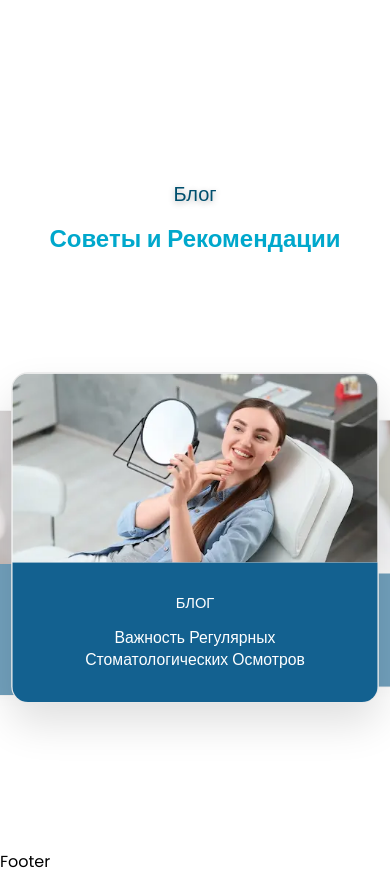
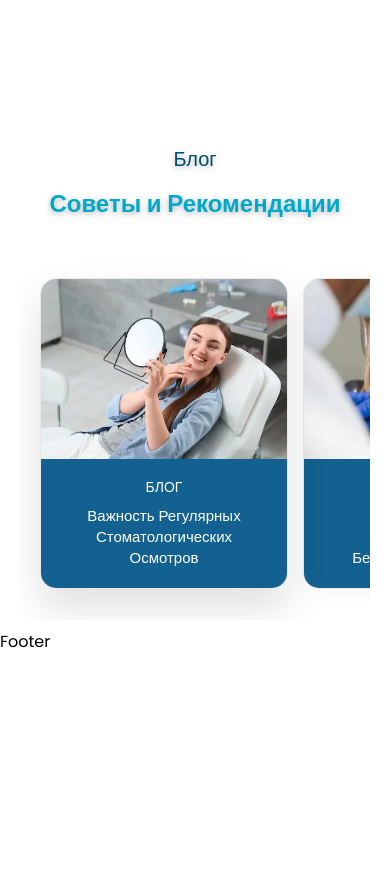
Before and after one commit to irinapodlisnyuk/stomatology-k32, a Next.js app: page / in a window 390 px wide. Shown: the part 4280-5152 px from the top of the page. After the commit the page ends 4932 px from the top, so only its background shows below. Built offline with nearby package versions, Linux system fonts and the light colour scheme.

Commit message:
blog mabile

```diff
--- a/src/app/page.tsx
+++ b/src/app/page.tsx
@@ -60,8 +60,9 @@ export default function HomePage() {
       <ScrollReveal>
         <Contact />
       </ScrollReveal>
-
-      <Blog />
+      <ScrollReveal>
+        <Blog />
+      </ScrollReveal>
     </>
   );
 }
--- a/src/components/Blog/Blog.module.scss
+++ b/src/components/Blog/Blog.module.scss
@@ -6,11 +6,11 @@
   overflow: hidden;
 
   @include m.vp-1023 {
-    padding: 60px 0;
+    padding: 40px;
   }
 
   @include m.vp-767 {
-    padding: 40px 0;
+    padding: 25px 0;
   }
 
   &__wrapper {
@@ -51,6 +51,7 @@
       font-size: 38px;
       line-height: 58px;
       color: v.$pacific-blue;
+      text-shadow: 0 2px 6px rgba(v.$black, 0.3);
 
       @include m.vp-1023 {
         font-size: 36px;
@@ -64,7 +65,7 @@
   }
 
   &__nav {
-    gap: 750px;
+    width: 70%;
     bottom: 50%;
     left: 50%;
     transform: translate(-50%, 50%);
@@ -72,7 +73,12 @@
     display: flex;
     position: absolute;
     align-items: center;
+    justify-content: space-between;
     z-index: 5;
+
+    @include m.vp-767 {
+      display: none;
+    }
   }
 
   &__btn {
@@ -90,8 +96,8 @@
       transform v.$transition-500;
 
     &:hover,
-    &:focus,
-    &:active {
+    &:active,
+    &:focus {
       background-color: v.$bahama-blue;
       transform: rotate(360deg);
     }
@@ -113,6 +119,23 @@
     display: flex;
     align-items: center;
     justify-content: center;
+
+    opacity: 1;
+    transform: translateX(0) scale(1) translateY(0);
+
+    transition:
+      box-shadow 0.4s ease,
+      opacity 1.5s ease-out,
+      transform 1.5s cubic-bezier(0.25, 1, 0.5, 1);
+
+    @starting-style {
+      opacity: 0;
+      transform: translateX(60%) scale(1) translateY(0);
+    }
+
+     @include m.vp-767 {
+      height: 350px;
+     }
   }
 
   &__list {
@@ -125,11 +148,26 @@
     margin: 0;
     padding: 0;
     list-style: none;
+
+    @include m.vp-767 {
+      justify-content: flex-start;
+      overflow-x: auto;
+      scroll-snap-type: x mandatory;
+      padding: 20px;
+      gap: 15px;
+      height: auto;
+
+      &::-webkit-scrollbar {
+        display: none;
+      }
+      -ms-overflow-style: none;
+      scrollbar-width: none;
+    }
   }
 
   &__item {
     position: absolute;
-    width: 33.333%;
+    width: 36%;
     background-color: v.$white;
     border: 1px solid v.$whisper;
     border-radius: 16px;
@@ -151,21 +189,18 @@
     }
 
     @include m.vp-1023 {
-      //width: calc(50% - 15px);
-      width: 50%;
+      width: 33.33%;
     }
 
-    @media (max-width: 767px) {
-      //width: 75%;
-      width: 100%;
+    @include m.vp-767 {
+      position: relative;
+      left: auto;
+      width: 80%;
+      flex-shrink: 0;
+      scroll-snap-align: center;
+      transform: none !important;
+      opacity: 1 !important;
     }
-
-    // &-link {
-    //   &--disabled {
-    //     pointer-events: none;
-    //     cursor: pointer;
-    //   }
-    // }
   }
   &__picture {
     display: block;
@@ -175,7 +210,7 @@
 
     &-img {
       width: 100%;
-      height: 240px;
+      height: 270px;
       object-fit: cover;
 
       @include m.vp-767 {
@@ -191,6 +226,11 @@
     gap: 15px;
     padding: 30px;
     background-color: v.$bahama-blue;
+
+    @include m.vp-1023 {
+      padding: 20px;
+      gap: 10px;
+    }
   }
 
   &__item-name {
@@ -198,15 +238,23 @@
     font-size: 14px;
     color: v.$white;
     font-weight: 500;
+
+    @include m.vp-1023 {
+      gap: 10px;
+    }
   }
 
   &__item-text {
     width: 90%;
-    font-size: 18px;
+    font-size: 28px;
     line-height: 1.4;
     color: v.$white;
     margin: 0;
     text-align: center;
+
+    @include m.vp-1023 {
+      font-size: 18px;
+    }
 
     @include m.vp-767 {
       font-size: 15px;
--- a/src/components/Blog/Blog.tsx
+++ b/src/components/Blog/Blog.tsx
@@ -24,9 +24,9 @@ export default function Blog() {
         <div className={styles.blog__wrapper}>
           <div className={styles["blog__header"]}>
             <h2 className={styles["blog__header-title"]}>Блог</h2>
-            <h3 className={styles["blog__header-subtitle"]}>
+            <p className={styles["blog__header-subtitle"]}>
               Советы и Рекомендации
-            </h3>
+            </p>
           </div>
 
           <div className={styles["blog__slider-container"]}>
@@ -47,13 +47,6 @@ export default function Blog() {
 
                   // Множитель сдвига для абсолютного позиционирования карточек (в % от их ширины)
                   const translateX = diff * 85;
-
-                  // const handleItemClick = (e: React.MouseEvent) => {
-                  //   if (!isCenter) {
-                  //     e.preventDefault();
-                  //     setActiveIndex(index);
-                  //   }
-                  // };
 
                   return (
                     <li
--- a/src/components/Contact/Contact.module.scss
+++ b/src/components/Contact/Contact.module.scss
@@ -5,11 +5,11 @@
   padding: 80px 0;
 
   @include m.vp-1023 {
-    padding: 60px 0;
+    padding: 40px;
   }
 
   @include m.vp-767 {
-    padding: 40px 0;
+    padding: 25px 0;
   }
 
   &__wrapper {
@@ -23,14 +23,13 @@
     @include m.vp-1023 {
       display: flex;
       flex-direction: column-reverse;
-      gap: 15px;
+      gap: 25px;
       width: 100%;
     }
   }
 
   &__container {
     border-radius: 5px;
-    min-height: 100%;
     cursor: pointer;
 
     opacity: 1;
@@ -51,7 +50,7 @@
     }
 
       @include m.vp-1023 {
-        min-height: 250px;
+        height: 250px;
       }
   }
 
```
